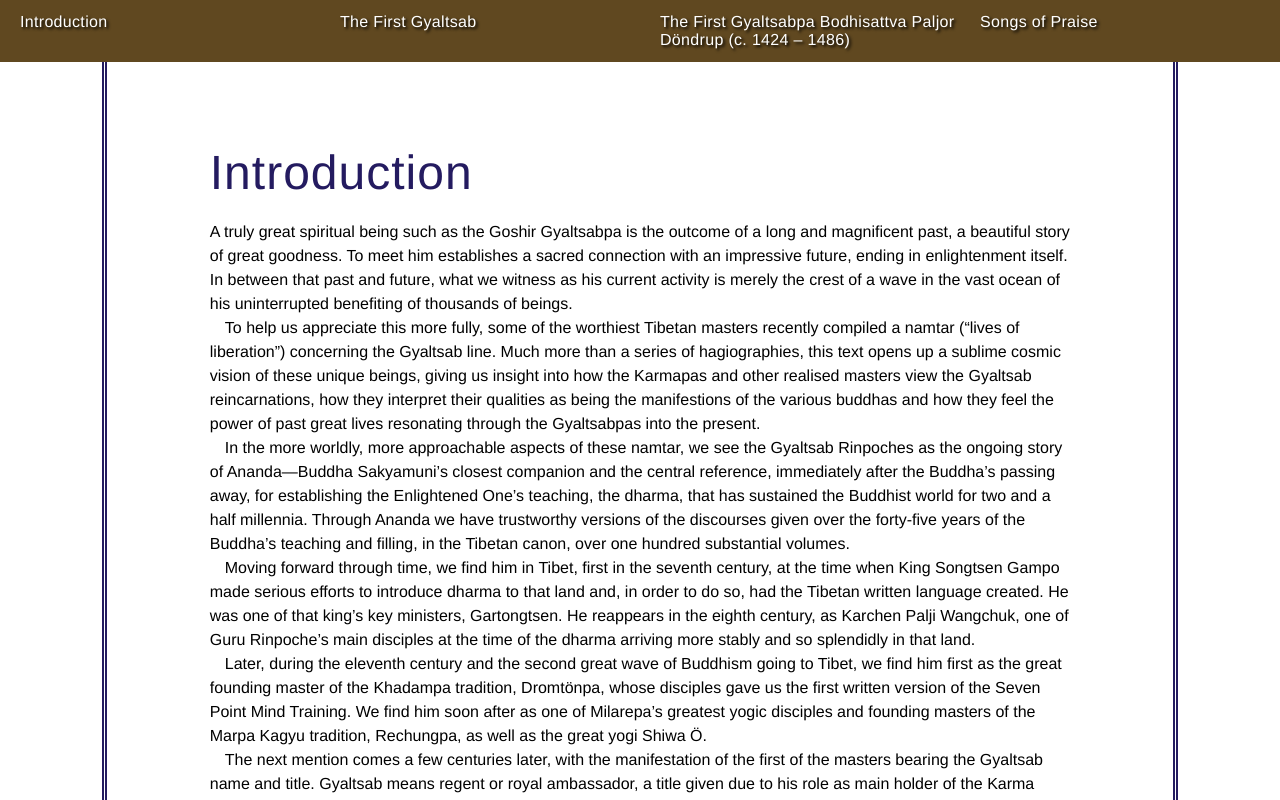
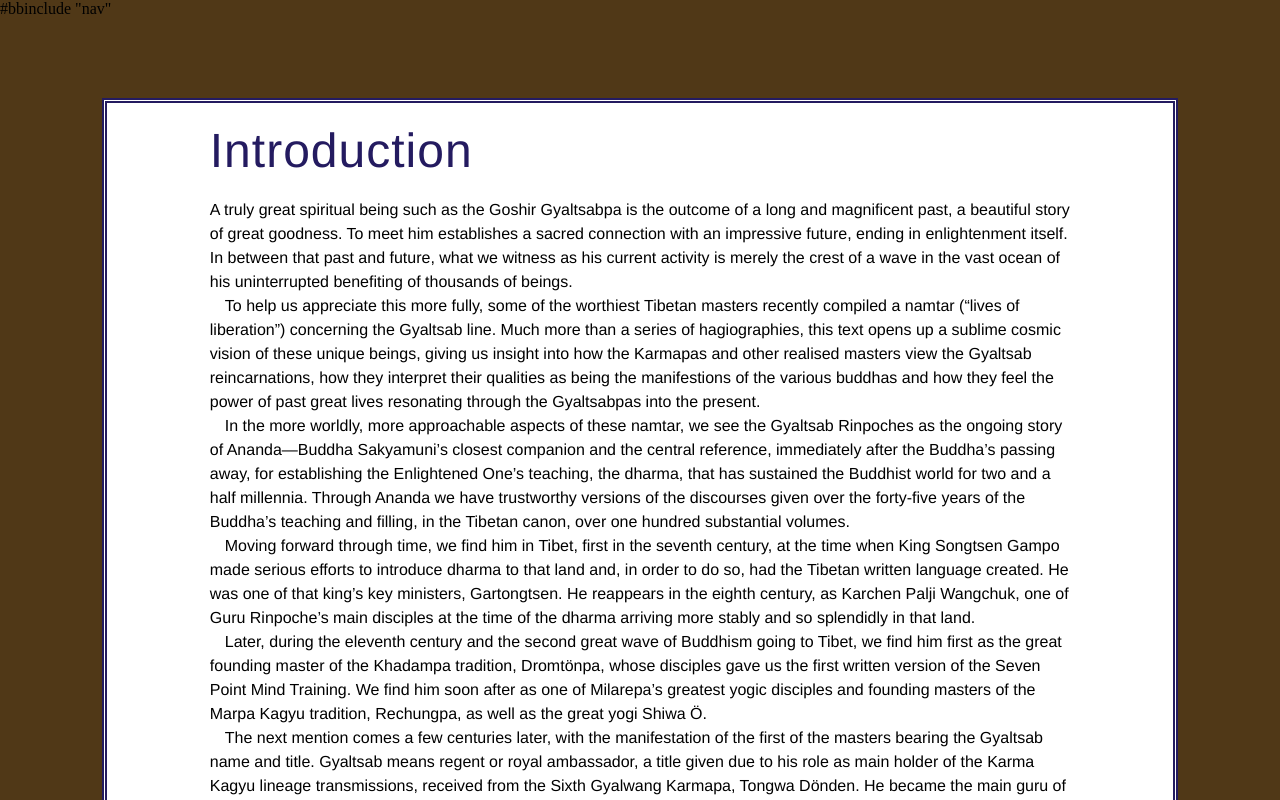
Before and after one commit to damianza/dreamingthedharmajourneys, a plain HTML site: page introduction.html in a window 1280 px wide. Shown: the top 800 px of the page. Drawn offline with Linux system fonts and the light colour scheme.

Commit message:
minor updates

```diff
--- a/introduction.html
+++ b/introduction.html
@@ -5,16 +5,20 @@
 	<title>introduction</title>
 	<link rel="stylesheet" type="text/css" media="screen" href="stylesheets/stylesheet.css">
 </head>
-<body id="introduction" lang="en-GB">
+<body>
+#bbinclude "nav"
+
+<!--
 <div class="nav">
-<ul>
-	<li><a href="introduction.html">Introduction</a></li>
-	<li>The First Gyaltsab</li>
-	<li>The First Gyaltsabpa Bodhisattva Paljor Döndrup (c. 1424 – 1486)</li>
-	<li>Songs of Praise</li>
-</ul>
+	<ul>
+		<li><a href="index.html">Home</a></li>
+		<li><a href="introduction.html">Introduction</a></li>
+		<li><a href="first-gyaltsabpa-bodhisatt.html">The First Gyaltsab</a></li>
+		<li><a href="gyaltsab-rinpoche-homage.html">Songs of Praise</a></li>
+	</ul>
 </div>
-<div class="main">
+ -->
+<div id="introduction">
 	<h1 class="chap_head" lang="en-US">
 		Introduction
 	</h1>
--- a/stylesheets/stylesheet.css
+++ b/stylesheets/stylesheet.css
@@ -126,13 +126,11 @@ a { text-decoration: none; }
 Theme Styles
 *******************************************************************************/
 
-.main { margin-top: 100px; }
-
 body {background-color: #503817;}
 #introduction, #homage, #gyaltsabpa
 {
 	padding: 20px 8% 20px 8%;
-	margin: 20px 8% 20px 8%;
+	margin: 80px 8% 20px 8%;
 	border: 5px double #241B60;
 
 	background-color: #fff;
@@ -171,19 +169,21 @@ body {background-color: #503817;}
 	top: 0;
 	left: 0;
 	width: 100%;
-	background-color: #604820;
-	padding: 10px;
+	height: 30px;
+	padding: 10px 10px 10px 8%;
 	font-family: "Helvetica Neue", Arial, Helvetica, Geneva, sans-serif;
-	font-size: 1em;
+	font-size: .9em;
 	color: #FFF;
 	text-shadow: #000 2px 2px 3px;
 	letter-spacing: 0.02em;
+	background-color: #241B60;
+	border-bottom: 1px solid #fff;
 }
 
 .nav li
 {
 	display: table-cell;
-	padding: 3px 10px 3px 10px;
+	padding: 3px 3px 3px 0;
 	width: 20%;
 }
 
```
Also changed, not shown: first-gyaltsabpa-bodhisatt.html (+13 -2 lines), gyaltsab-rinpoche-homage.html (+8 -1 lines), index.html (+1 -1 lines), page2.html (deleted, +0 -18 lines), 1 other file.
